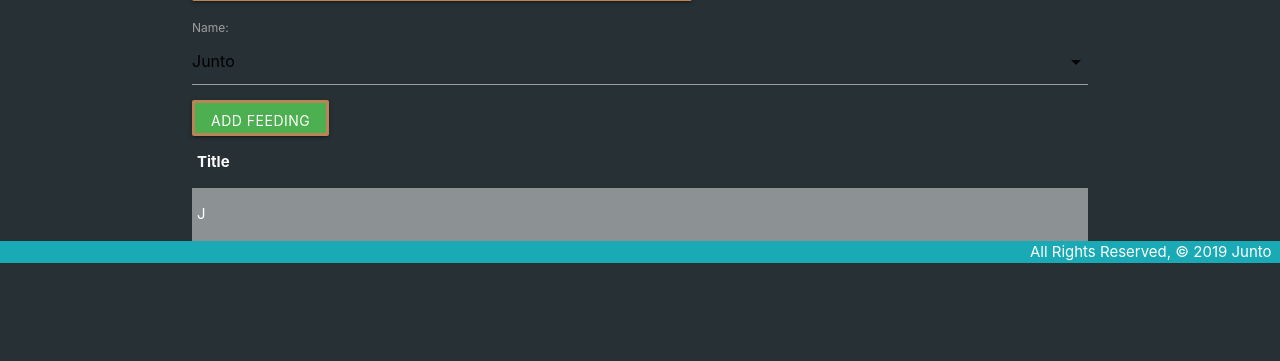
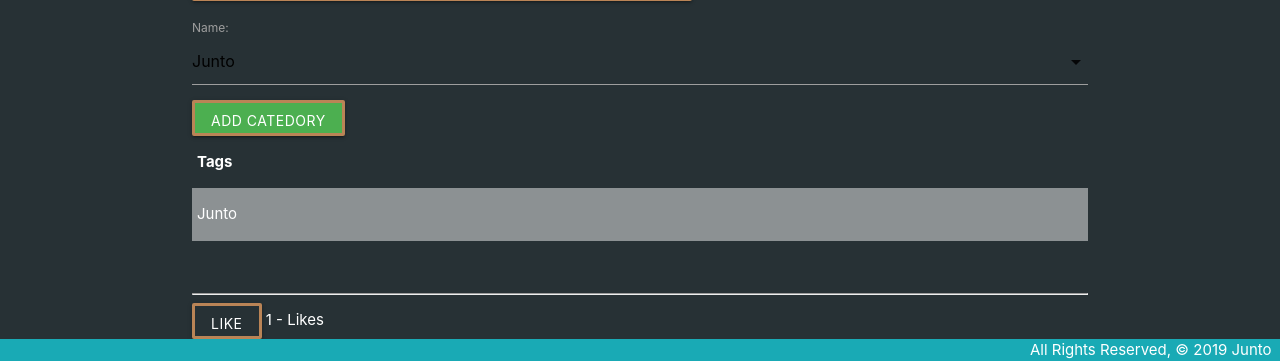
Before and after one commit to spencerblanden/junto, a Django app: page /posts/1/ in a window 1280 px wide. Shown: the part 793-1154 px from the top of the page. Before the commit the page ends 1056 px from the top, so only its background shows below. Run offline with Django 3.2, Linux system fonts and the light colour scheme; a user stored in the database is signed in; tables that the repository leaves empty hold one stand-in row (values such as "Sample post").

Commit message:
added like button, encountered recursion error on admin page/category

```diff
--- a/main_app/models.py
+++ b/main_app/models.py
@@ -19,6 +19,10 @@ class Post(models.Model):
     description = models.TextField(max_length=250)
     date = models.DateField(("Date"), default=datetime.date.today)
     user = models.ForeignKey(User, on_delete=models.CASCADE)
+    likes = models.ManyToManyField(User, related_name='blog_post')
+
+    def total_likes(self):
+        return self.likes.count()
 
     def __str__(self):
         return self.title
@@ -33,10 +37,10 @@ class Category(models.Model):
         choices=TITLES,
         default=TITLES[0][0],
     )
+    post = models.ForeignKey(Post, on_delete=models.CASCADE)
 
-    post = models.ForeignKey(Post, on_delete=models.CASCADE)
     def __str__(self):
-        return self.get_name_display()
+        return (self.get_name_display())
 
 class Photo(models.Model):
     url = models.CharField(max_length=200)
--- a/main_app/static/styles/style.css
+++ b/main_app/static/styles/style.css
@@ -15,6 +15,11 @@ footer.page-footer {
 background-color: rgb(25, 170, 181);
 padding-top: 0;
 text-align: right;
+}
+
+#nav-adjust {
+  height: 100px;
+  line-height: 100px;
 }
 
 .nav-wrapper {
--- a/main_app/templates/base.html
+++ b/main_app/templates/base.html
@@ -16,8 +16,8 @@
   </head>
   <body>
     <header class="navbar-fixed">
-      <nav>
-        <div class="nav-wrapper">
+      <nav >
+        <div class="nav-wrapper" >
           <ul>
             <li>
               <a href="/" class="left brand-logo">
--- a/main_app/templates/posts/detail.html
+++ b/main_app/templates/posts/detail.html
@@ -18,27 +18,36 @@
     </div>
 </div>
     <div class="col s6">
+        {% if category.name in post.category_set.all   %}
+        {% else %}
         <form action="{% url 'add_category' post.id %}" method="post">
             {% csrf_token %}
             {{ user_form.as_p }}
-            <input class="btn green" type="submit" value="Add Feeding">
+            <input class="btn green" type="submit" value="Add Catedory">
         </form>
+        {% endif %}
         <table class="striped">
             <thead>
                 <tr>
-                    <th>Title</th>
+                    <th>Tags</th>
                 </tr>
             </thead>
             <tbody>
                 {% for category in post.category_set.all %}
                     <tr>
-                        <td>{{ category.name }}</td>
+                        <td>{{ category.get_name_display }}</td>
                     </tr>
                 {% endfor %}
             </tbody>
         </table>
     </div>
-
+    <br/><br />
+    <hr>
+    <form action="{% url 'like_post' post.pk %}" method='POST'>
+        {% csrf_token %}
+        <button type='submit' name='post_id' value='{{ post.id }}' class='btn btn-primary btn-sm'>like</button>
+        {{ post.total_likes }} - Likes
+    </form>
 
 
     <!-- {% for photo in post.photo_set.all %}
--- a/main_app/urls.py
+++ b/main_app/urls.py
@@ -14,10 +14,11 @@ urlpatterns = [
     path('posts/', views.posts_index, name='index'),
     path('posts/<int:post_id>/', views.posts_detail, name='detail'),
     path('posts/create/', views.PostCreate.as_view(), name='posts_create'),
+    path('posts/<int:post_id>/add_category/', views.add_category, name='add_category'),
     path('posts/<int:pk>/update/', views.PostUpdate.as_view(), name='post_update'),
     path('posts/<int:pk>/delete/', views.PostDelete.as_view(), name='post_delete'),
     path('posts/<int:post_id>/add_photo/', views.add_photo, name='add_photo'),
     path('accounts/signup/', views.signup, name='signup'),
-    path('posts/<int:post_id>/add_category/', views.add_category, name='add_category'),
+    path('like/<int:post_id>/', views.LikeView, name='like_post')
 ]
 # + static(settings.MEDIA_URL, document_root=settings.MEDIA_ROOT)
--- a/main_app/views.py
+++ b/main_app/views.py
@@ -1,4 +1,5 @@
-from django.shortcuts import render, redirect
+from django.http.response import  HttpResponseRedirect
+from django.shortcuts import get_object_or_404, render, redirect
 from .models import Post, Photo
 from django.views.generic.edit import CreateView, UpdateView, DeleteView
 from django.contrib.auth import login
@@ -6,6 +7,7 @@ from django.contrib.auth.forms import UserCreationForm
 from django.contrib.auth.decorators import login_required
 from django.contrib.auth.mixins import LoginRequiredMixin
 from .forms import UserForm
+from django.urls import reverse
 
 import uuid
 import boto3
@@ -30,7 +32,6 @@ def posts_index(request):
 @login_required
 def posts_detail(request, post_id):
     post = Post.objects.get(id=post_id)
-
     user_form = UserForm()
 
     return render(
@@ -39,6 +40,13 @@ def posts_detail(request, post_id):
             'post': post,
             'user_form': user_form,
         })
+
+def get_context_data(self, *args, **kwargs):
+    context=super(posts_detail, self).get_context_data
+    stuff=get_object_or_404(Post, id=self.kwargs['post_id'])
+    total_likes=stuff.total_likes()
+    context['total_likes']=total_likes
+    return context
 
 @login_required
 def add_photo(request, post_id):
@@ -80,7 +88,10 @@ def signup(request):
   context = {'form': form, 'error_message': error_message}
   return render(request, 'registration/signup.html', context)
 
-
+def LikeView(request, post_id):
+    post= get_object_or_404(Post, id=request.POST.get('post_id'))
+    post.likes.add(request.user)
+    return HttpResponseRedirect(reverse('detail', args=[str(post_id)]))
 
 class PostCreate(LoginRequiredMixin, CreateView):
   model = Post
--- a/manage.py
+++ b/manage.py
@@ -2,6 +2,7 @@
 """Django's command-line utility for administrative tasks."""
 import os
 import sys
+# sys.setrecursionlimit(2000) # max depth of recursion
 
 
 def main():
```
Also changed, not shown: main_app/templates/posts/index.html (+8 -1 lines), main_app/migrations/0012_post_likes.py (added).
